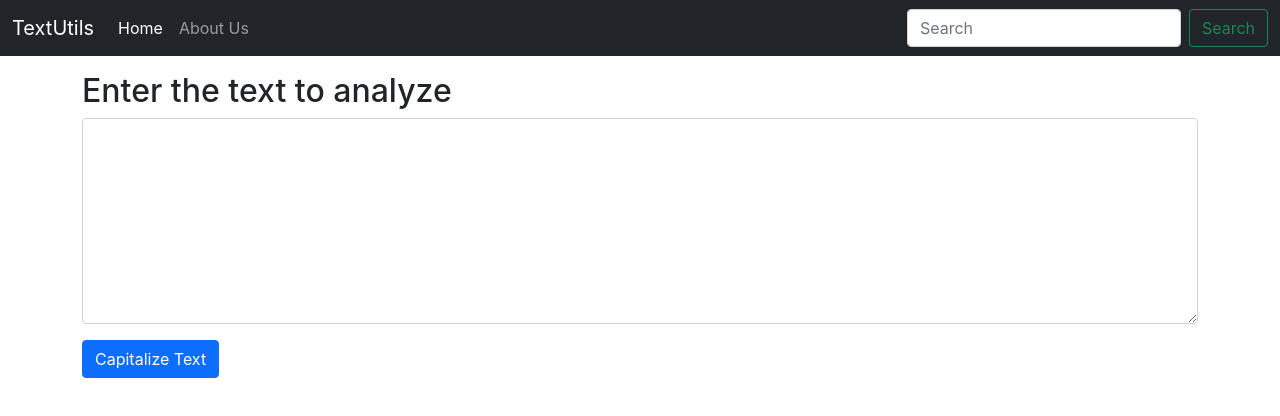
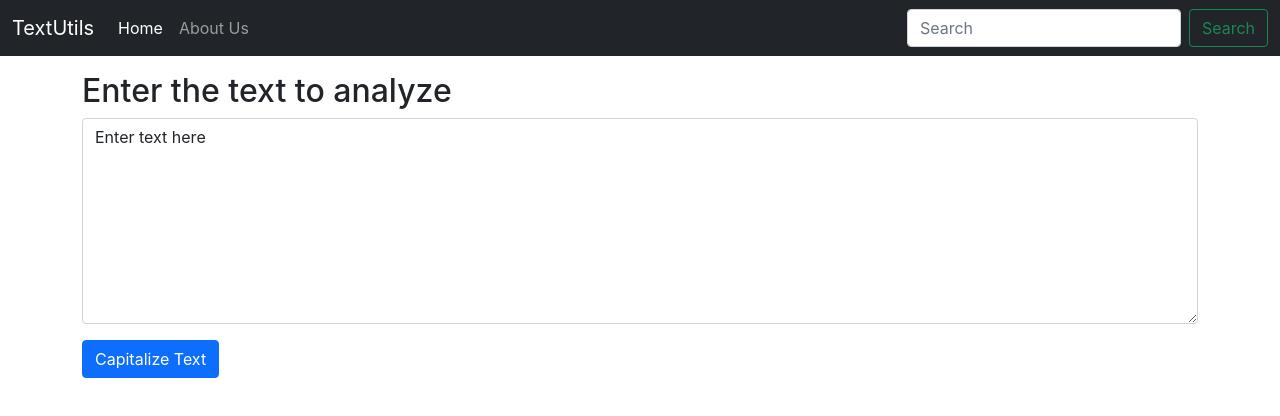
Before and after one commit to SidharthMishra-07/TextUtilities, a React (Create React App) app: page / in a window 1280 px wide. Shown: the top 416 px of the page. Built offline with nearby package versions, Linux system fonts and the light colour scheme.

Commit message:
useState hook

```diff
--- a/src/Components/TextForm.js
+++ b/src/Components/TextForm.js
@@ -2,7 +2,13 @@ import React, {useState} from 'react'       //Here useState is a react hook
 import PropTypes from 'prop-types'
 
 export default function TextForm(props) {
-
+    const handleUppercase =()=>{
+        setText(text.toUpperCase());
+    }
+    const handleOnchange=(event) =>{
+        console.log("On Change");
+        setText(event.target.value);
+    }
     //Here text is a variable having deafult text as 'Enter text here'
     //setText is an updation variable ie; if i want update text....I'll type setText = "Text changed to this"
     const [text, setText] = useState('Enter text here');
@@ -10,9 +16,9 @@ export default function TextForm(props) {
         <div>
             <h2>{props.heading}</h2>
             <div className="mb-3">
-                <textarea className="form-control" id="myText" rows="8"></textarea>
+                <textarea value = {text} onChange={handleOnchange} className="form-control" id="myText" rows="8"></textarea>
             </div>
-            <button className="btn btn-primary">Capitalize Text</button>
+            <button className="btn btn-primary" onClick={handleUppercase}>Capitalize Text</button>
         </div>
     )
 }
```
